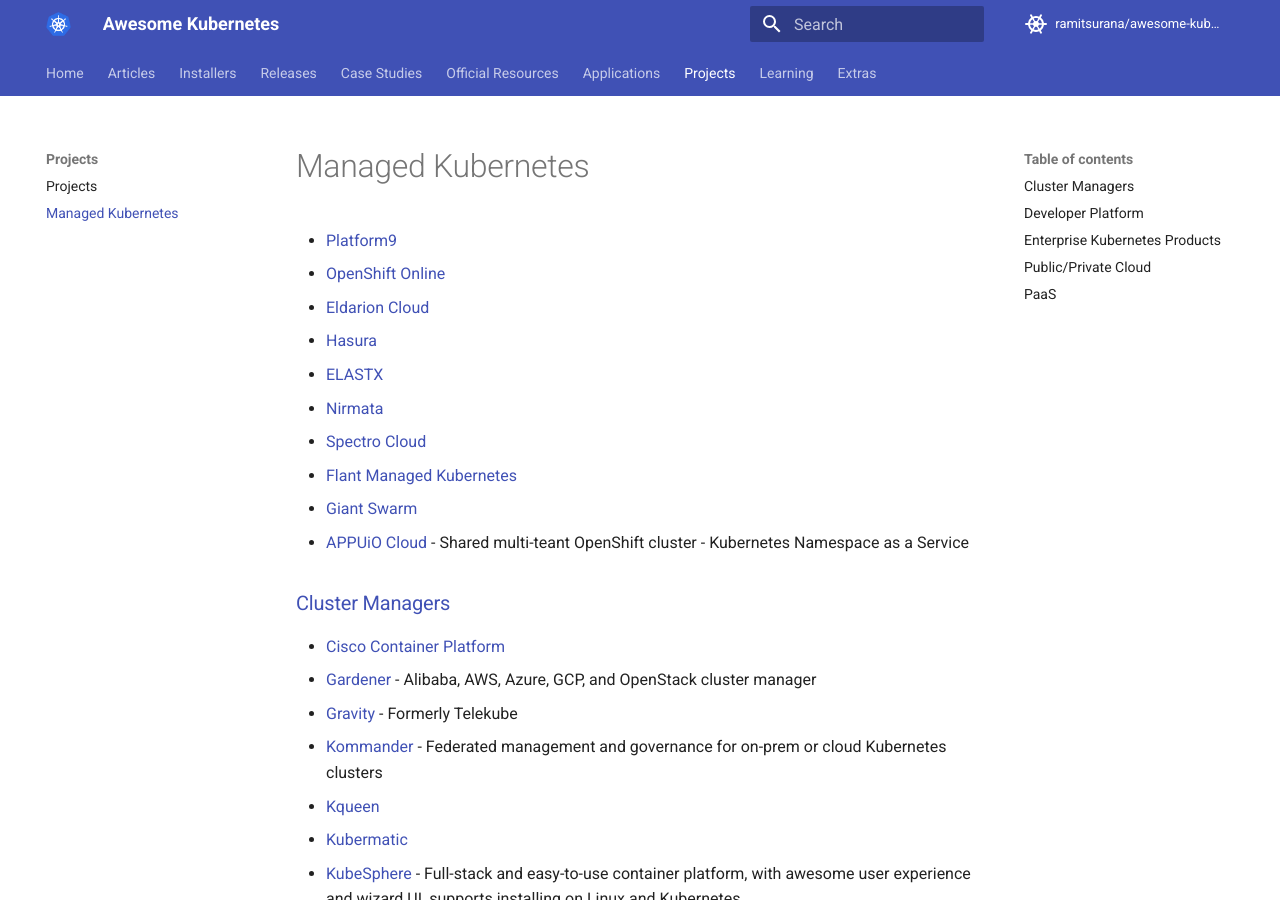
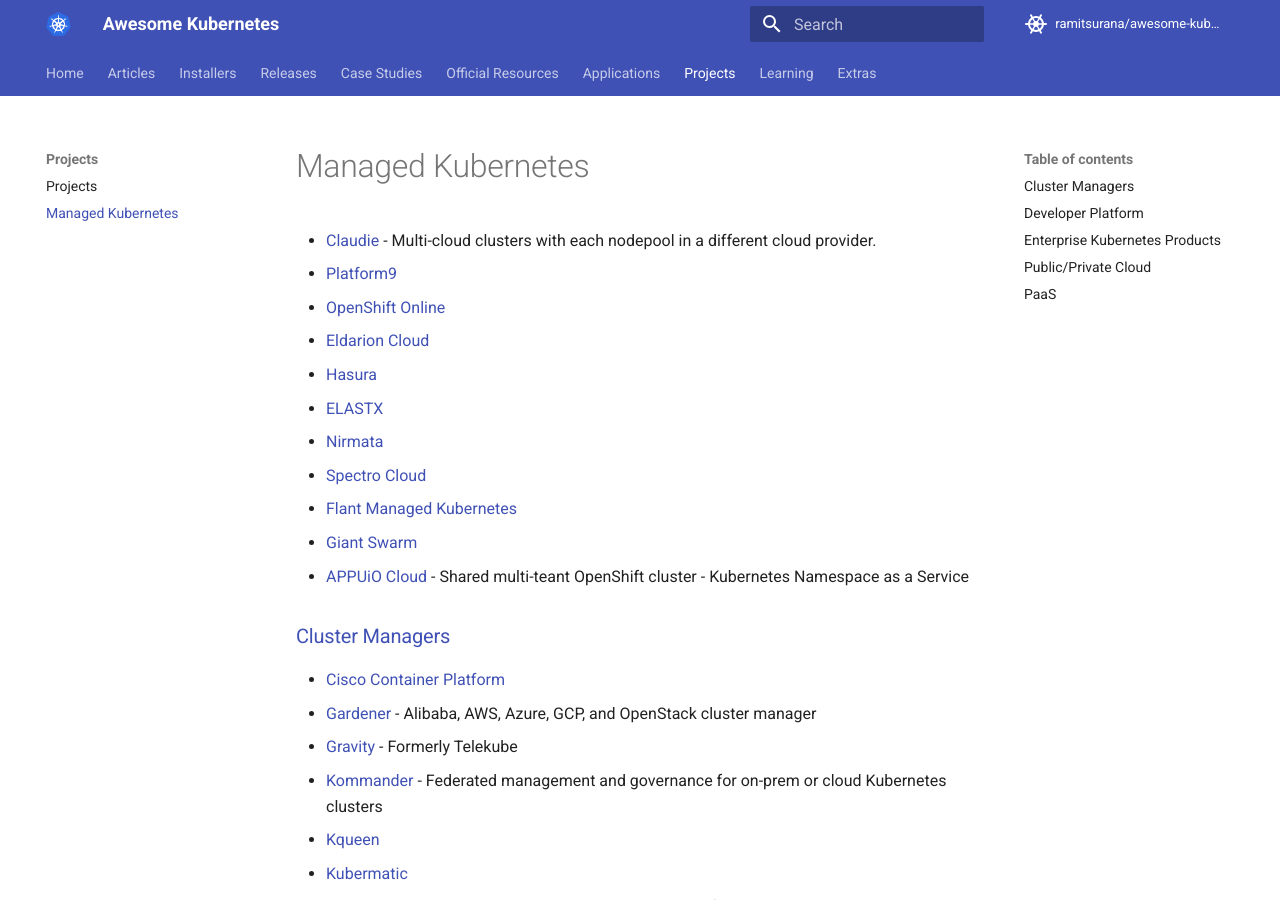
Before and after one commit to ramitsurana/awesome-kubernetes, an MkDocs documentation site: the page built from docs/managed-kubernetes/managed-kubernetes.md, in a window 1280 px wide and 900 px high. Built offline with MkDocs 1.6.1 and Material for MkDocs 9.7.7, drawn with Linux system fonts in a browser that asks for light colours; comment, search, counter and statistics services are not loaded.

Commit message:
Add Claudie (#832)
[Claudie](https://www.github.com/berops/claudie) creates and operates true multi-cloud clusters. That means clusters which have each nodepool in a different cloud provider. It enables zero-outage workload migration between the cloud providers and frees users from cloud provider lock-in. Developed by [Berops](https://www.berops.com).

```diff
--- a/docs/managed-kubernetes/managed-kubernetes.md
+++ b/docs/managed-kubernetes/managed-kubernetes.md
@@ -1,6 +1,7 @@
 Managed Kubernetes
 =======================================================================
 
+  - [Claudie](https://github.com/berops/claudie) - Multi-cloud clusters with each nodepool in a different cloud provider.
   - [Platform9](http://platform9.com)
   - [OpenShift Online](https://www.openshift.com/products/online/)
   - [Eldarion Cloud](http://eldarion.cloud/)
```
